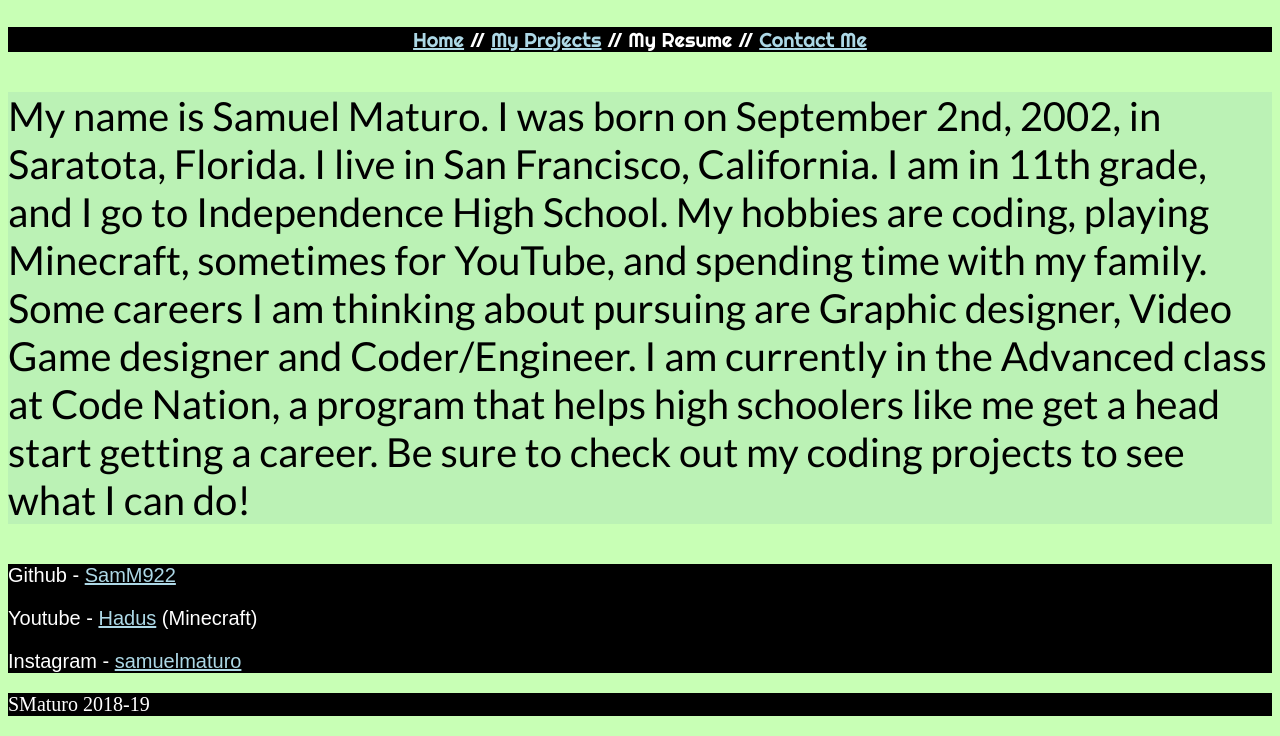
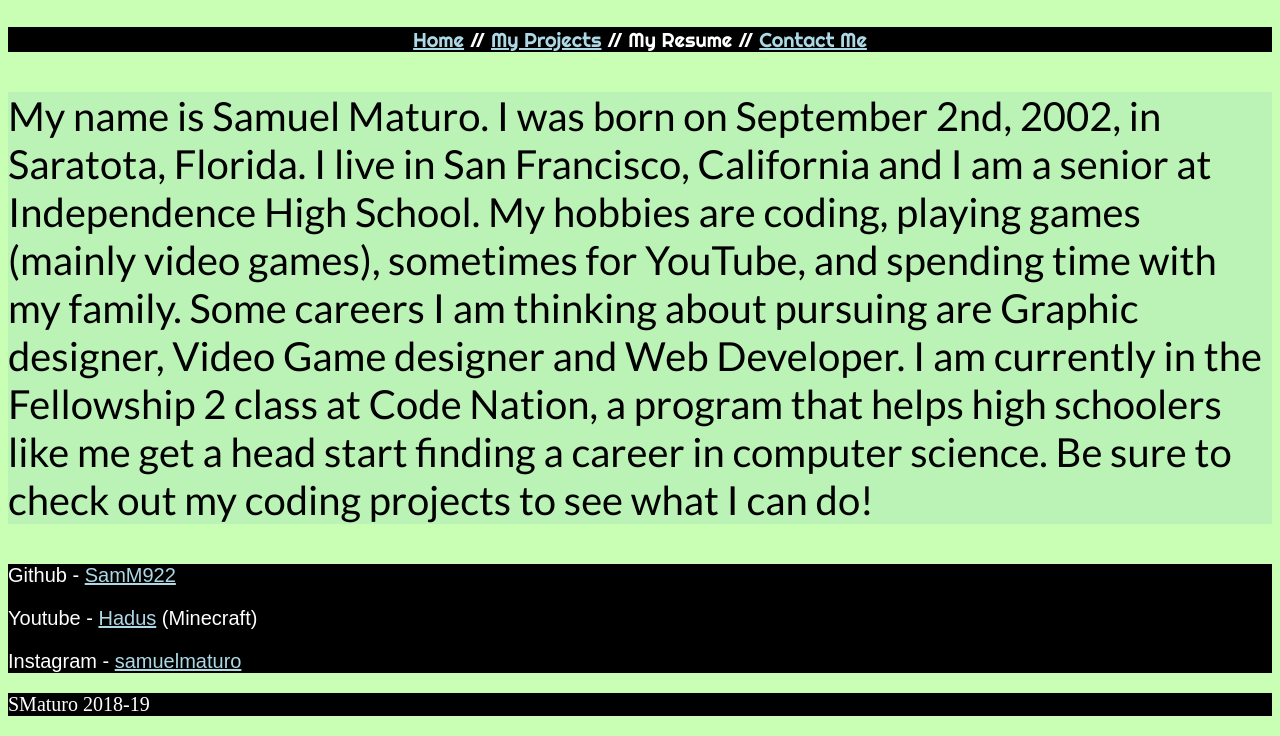
Before and after one commit to SamM922/portfolio, a plain HTML site: page AboutMe.html in a window 1280 px wide. Shown: the part 96-832 px from the top of the page. Drawn offline with nearby package versions, Linux system fonts and the light colour scheme.

Commit message:
Early November 2019 update 2

```diff
--- a/AboutMe.html
+++ b/AboutMe.html
@@ -15,7 +15,7 @@
         <p id="headerLinks"><a href="index.html">Home</a> // <a href="Projects.html">My Projects</a> // My Resume // <a href="contact.html">Contact Me</a></p>
         </div>
         <div class="mid">
-            <p>My name is Samuel Maturo. I was born on September 2nd, 2002, in Saratota, Florida. I live in San Francisco, California. I am in 11th grade, and I go to Independence High School. My hobbies are coding, playing Minecraft, sometimes for YouTube, and spending time with my family. Some careers I am thinking about pursuing are Graphic designer, Video Game designer and Coder/Engineer. I am currently in the Advanced class at Code Nation, a program that helps high schoolers like me get a head start getting a career. Be sure to check out my coding projects to see what I can do!</p>
+            <p>My name is Samuel Maturo. I was born on September 2nd, 2002, in Saratota, Florida. I live in San Francisco, California and I am a senior at Independence High School. My hobbies are coding, playing games (mainly video games), sometimes for YouTube, and spending time with my family. Some careers I am thinking about pursuing are Graphic designer, Video Game designer and Web Developer. I am currently in the Fellowship 2 class at Code Nation, a program that helps high schoolers like me get a head start finding a career in computer science. Be sure to check out my coding projects to see what I can do!</p>
         </div>
         <div class="row contact">
                 <p>Github - <a href="https://github.com/SamM922">SamM922</a></p>
```
Also changed, not shown: Projects.html (+1 -1 lines).
